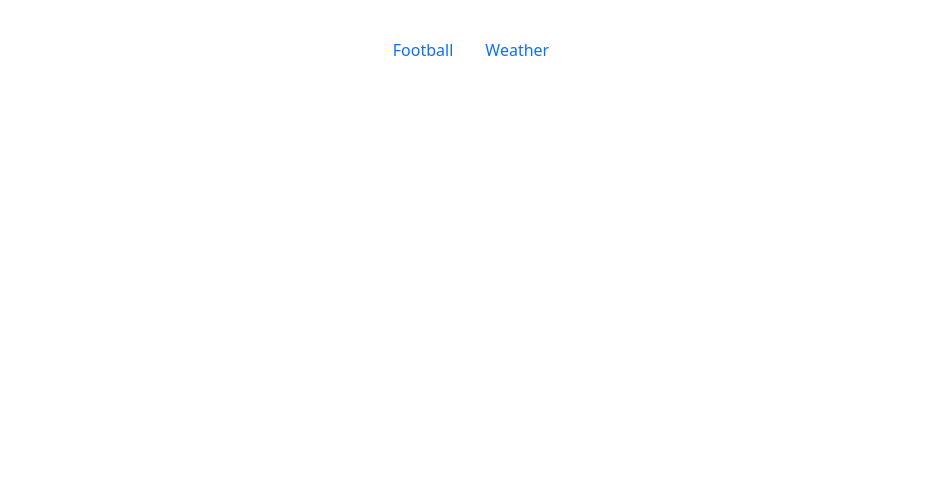
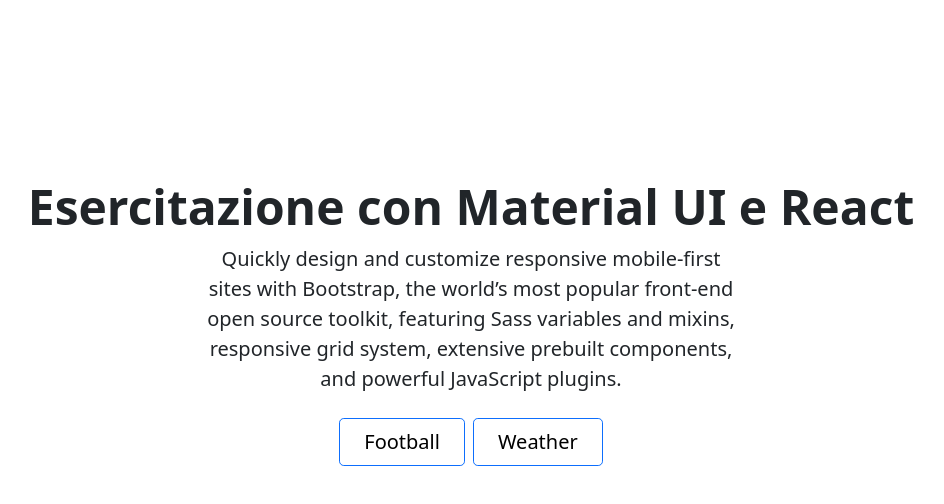
Before and after one commit to MangJuan08/football, a React (Create React App) app: page / in a window 1280 px wide. Shown: the top 504 px of the page, without its empty margins (169-1113 px from the left). Built offline with nearby package versions, Linux system fonts and the light colour scheme.

Commit message:
updated name of css file

```diff
--- a/src/pages/Homepage.js
+++ b/src/pages/Homepage.js
@@ -1,21 +1,32 @@
 import React from "react";
 import { Link } from "react-router-dom";
-
+import "./custom.css";
 const Homepage = () => {
   return (
-    <div style={{marginTop:"30px"}}>
-      <ul className="nav justify-content-center">
-        <li className="nav-item">
-          <Link to="/football" className="nav-link">
-            Football
-          </Link>
-        </li>
-        <li className="nav-item">
-          <Link to="/weather" className="nav-link">
-            Weather
-          </Link>
-        </li>
-      </ul>
+    <div style={{ marginTop: "130px" }}>
+      <div class="px-4 py-5 my-5 text-center">
+        <h1 class="display-5 fw-bold">Esercitazione con Material UI e React</h1>
+        <div class="col-lg-6 mx-auto">
+          <p class="lead mb-4">
+            Quickly design and customize responsive mobile-first sites with
+            Bootstrap, the world’s most popular front-end open source toolkit,
+            featuring Sass variables and mixins, responsive grid system,
+            extensive prebuilt components, and powerful JavaScript plugins.
+          </p>
+          <div class="d-grid gap-2 d-sm-flex justify-content-sm-center">
+            <button type="button" class="btn btn-outline-primary btn-lg px-4 gap-3">
+              <Link to="/football" className="colorText">
+                Football
+              </Link>
+            </button>
+            <button type="button" class="btn btn-outline-primary btn-lg px-4">
+              <Link to="/weather" className="colorText">
+                Weather
+              </Link>
+            </button>
+          </div>
+        </div>
+      </div>
     </div>
   );
 };
--- /dev/null
+++ b/src/pages/custom.css
@@ -0,0 +1,15 @@
+.b-example-divider {
+    height: 3rem;
+    background-color: rgba(0, 0, 0, .1);
+    border: solid rgba(0, 0, 0, .15);
+    border-width: 1px 0;
+    box-shadow: inset 0 .5em 1.5em rgba(0, 0, 0, .1), inset 0 .125em .5em rgba(0, 0, 0, .15);
+  }
+
+  .colorText {
+      color:black;
+      text-decoration: none;
+  }
+  @media (min-width: 992px) {
+    .rounded-lg-3 { border-radius: .3rem; }
+  }
```
